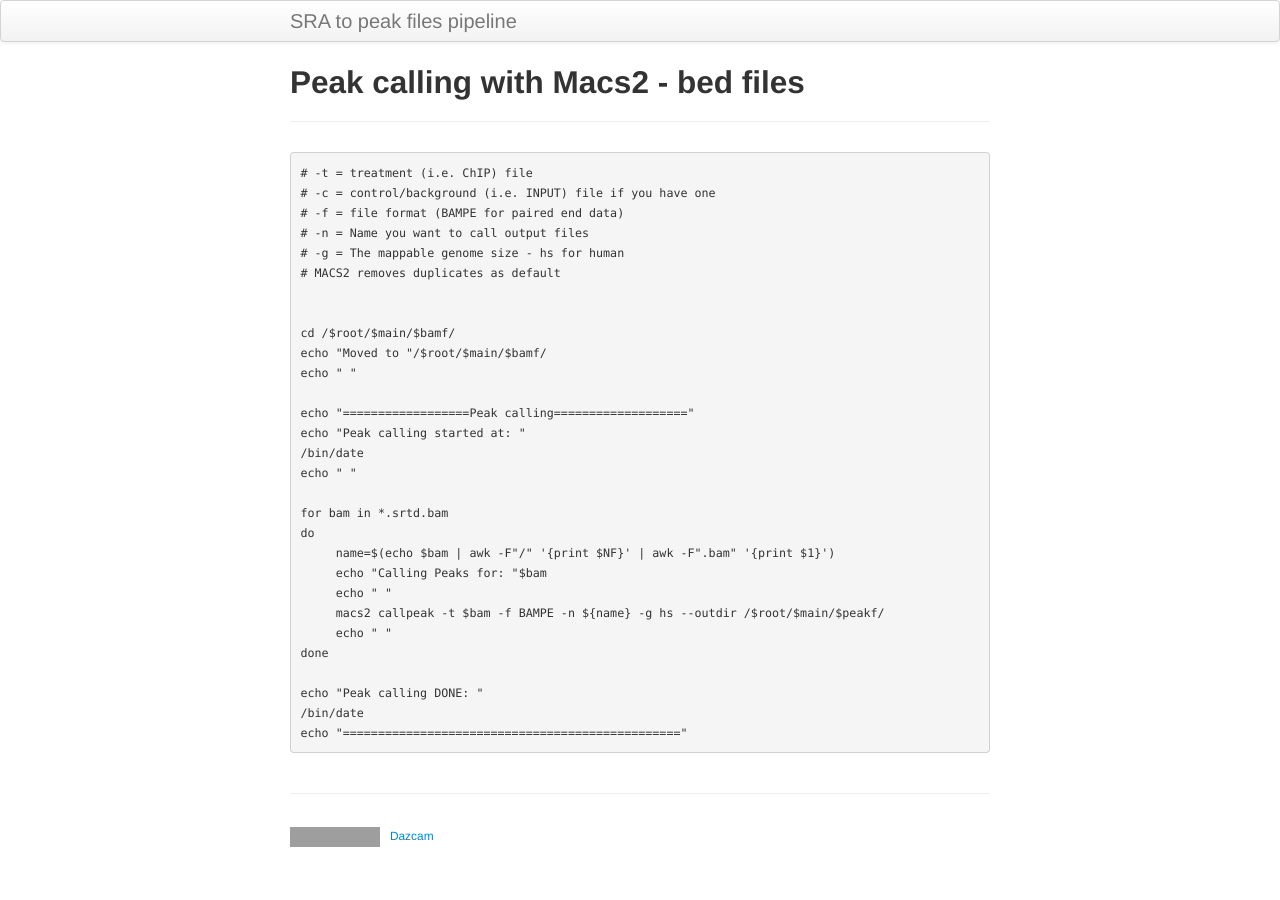
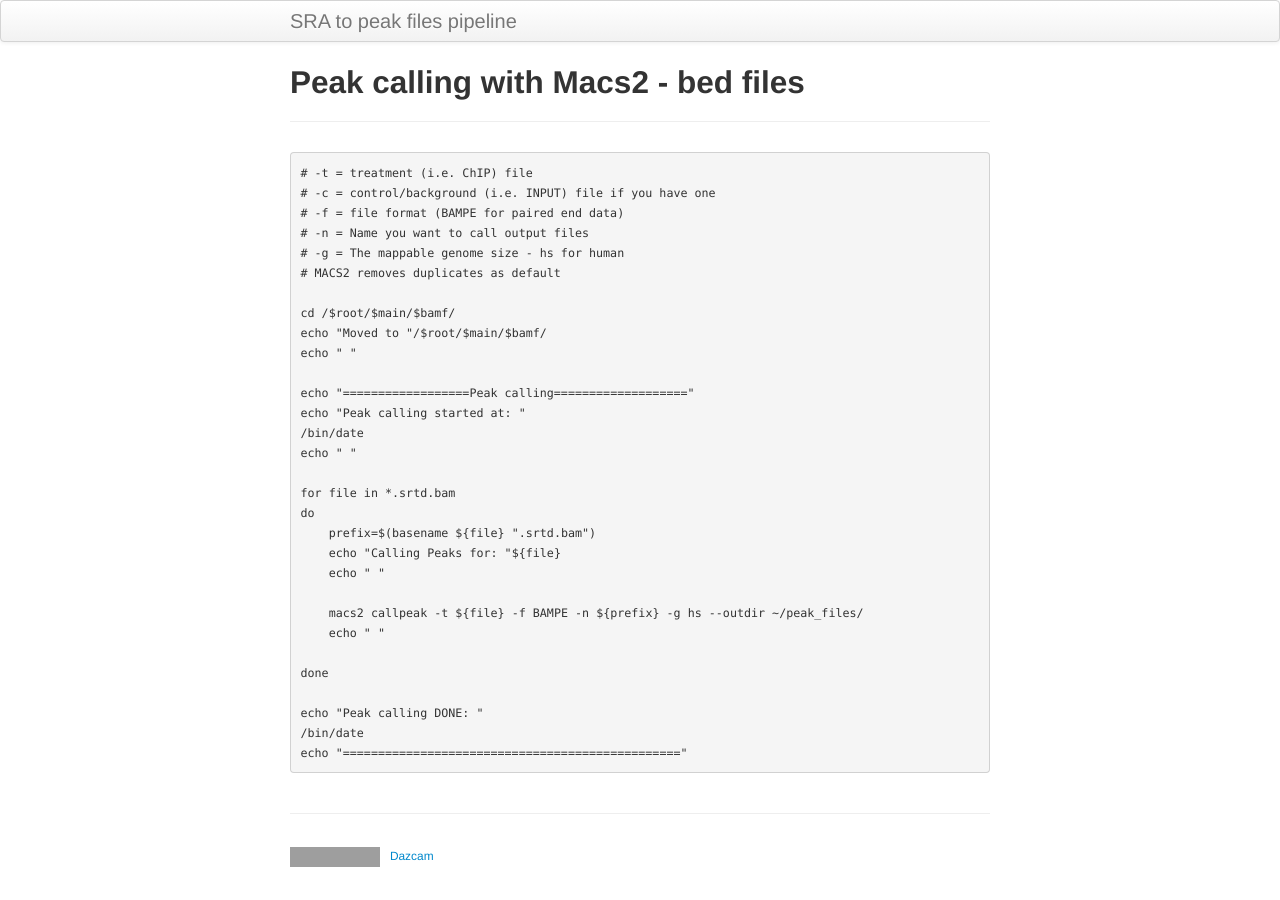
Before and after one commit to Dazcam/Bioinformatics-tutorials, a Jekyll site: the page built from pages/calling_peaks.md, in a window 1280 px wide. Built offline with Jekyll 4.4.1, drawn with Linux system fonts in a browser that asks for light colours; grey boxes are pictures that could not be loaded.

Commit message:
Edited code

```diff
--- a/pages/calling_peaks.md
+++ b/pages/calling_peaks.md
@@ -5,33 +5,35 @@ description: Calling peaks from BAM files using Macs2
 ---
 
 
+~~~ bash
+# -t = treatment (i.e. ChIP) file
+# -c = control/background (i.e. INPUT) file if you have one
+# -f = file format (BAMPE for paired end data)
+# -n = Name you want to call output files
+# -g = The mappable genome size - hs for human
+# MACS2 removes duplicates as default
 
-    # -t = treatment (i.e. ChIP) file
-    # -c = control/background (i.e. INPUT) file if you have one
-    # -f = file format (BAMPE for paired end data)
-    # -n = Name you want to call output files
-    # -g = The mappable genome size - hs for human
-    # MACS2 removes duplicates as default
+cd /$root/$main/$bamf/
+echo "Moved to "/$root/$main/$bamf/
+echo " "
 
+echo "==================Peak calling==================="
+echo "Peak calling started at: "
+/bin/date
+echo " "
 
-    cd /$root/$main/$bamf/
-    echo "Moved to "/$root/$main/$bamf/
+for file in *.srtd.bam
+do
+    prefix=$(basename ${file} ".srtd.bam")
+    echo "Calling Peaks for: "${file}
     echo " "
 
-    echo "==================Peak calling==================="
-    echo "Peak calling started at: "
-    /bin/date
+    macs2 callpeak -t ${file} -f BAMPE -n ${prefix} -g hs --outdir ~/peak_files/
     echo " "
 
-    for bam in *.srtd.bam
-    do
-         name=$(echo $bam | awk -F"/" '{print $NF}' | awk -F".bam" '{print $1}')
-         echo "Calling Peaks for: "$bam
-         echo " "
-         macs2 callpeak -t $bam -f BAMPE -n ${name} -g hs --outdir /$root/$main/$peakf/
-         echo " "
-    done
+done
 
-    echo "Peak calling DONE: "
-    /bin/date
-    echo "================================================"
+echo "Peak calling DONE: "
+/bin/date
+echo "================================================"
+~~~
```
Also changed, not shown: pages/get_sra_info.md (+6 -4 lines).
